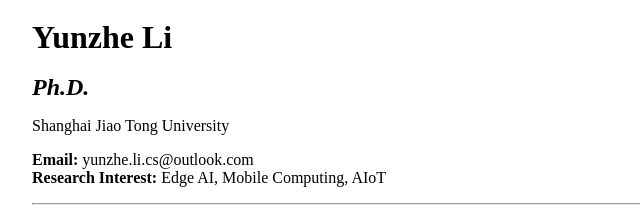
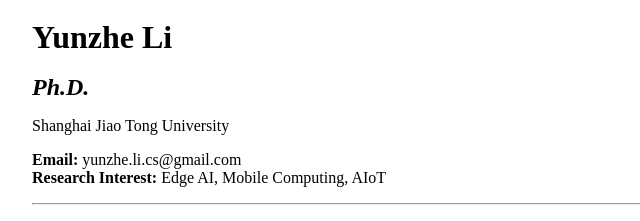
Before and after one commit to yunzhe99/yunzhe99.github.io, a plain HTML site: page index.html in a window 1280 px wide. Shown: the top 221 px of the page, 158-798 px from the left. Drawn offline with Linux system fonts and the light colour scheme.

Commit message:
Switch homepage email to Gmail

```diff
--- a/index.html
+++ b/index.html
@@ -15,7 +15,7 @@
 <h3 id="yunzhe-li"><font size="6">Yunzhe Li</font></h3>
 <p><i><font size="5"><strong>Ph.D.</strong> </i></font> </p>
 <p>Shanghai Jiao Tong University </p>
-<p><strong>Email:</strong> yunzhe.li.cs@outlook.com<br>
+<p><strong>Email:</strong> yunzhe.li.cs@gmail.com<br>
 <strong>Research Interest:</strong> Edge AI, Mobile Computing, AIoT </p>
 <hr>
 
```
